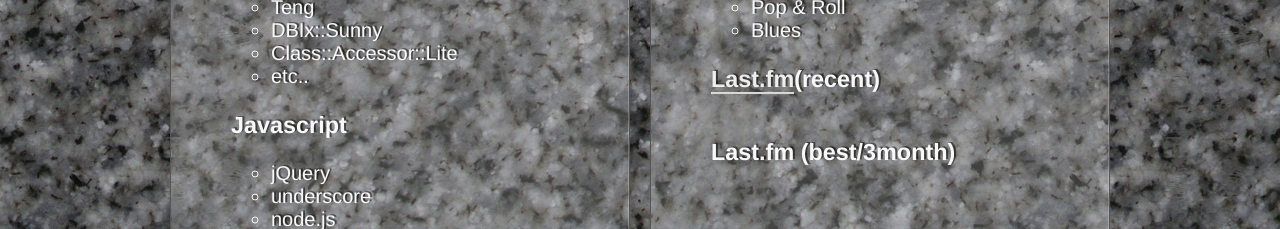
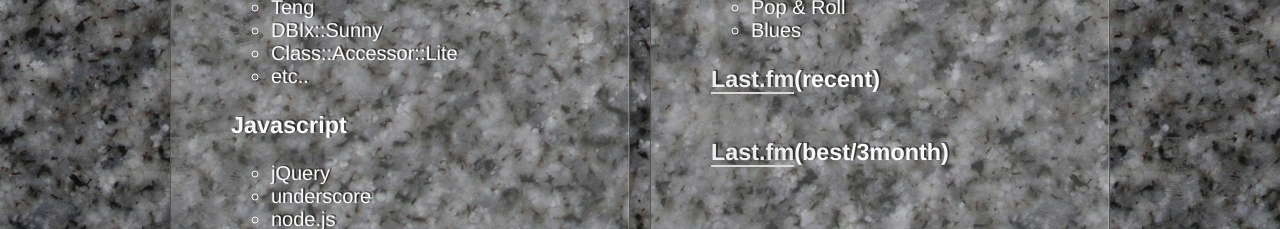
Before and after one commit to karupanerura/Profile, a plain HTML site: page index.html in a window 1280 px wide. Shown: the part 1740-1969 px from the top of the page. Drawn offline with nearby package versions, Linux system fonts and the light colour scheme; some packages are replaced by stand-ins of ours; no server answers.

Commit message:
fixed link for last.fm.

```diff
--- a/index.html
+++ b/index.html
@@ -170,7 +170,7 @@
                 </ul>
               </li>
               <li>
-                <h3>Last.fm (best/3month)</h3>
+                <h3><a href="{{ lastfmRecent.responseData.feed.link }}">Last.fm</a>(best/3month)</h3>
                 <ol class="last-fm-best">
                   <li data-ng-repeat="artist in lastfmBest | limitTo:10">
                     <a href="{{ artist.url }}">{{ artist.name }} ({{ artist.playcount }})</a>
```
